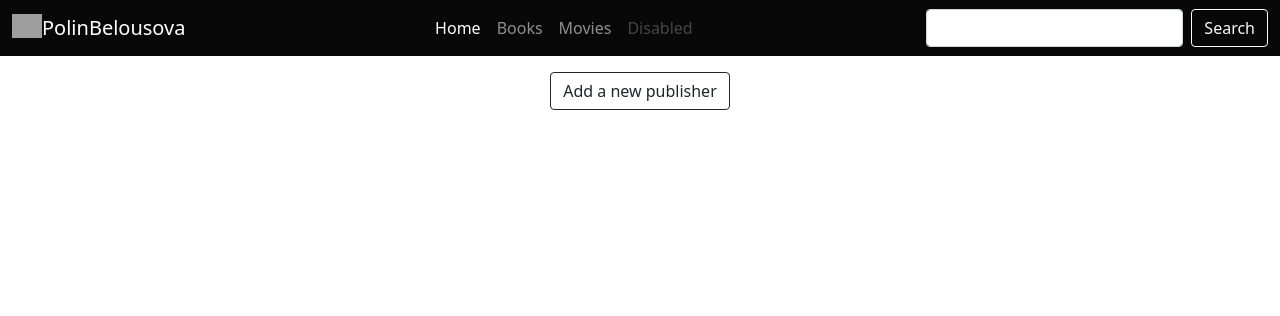
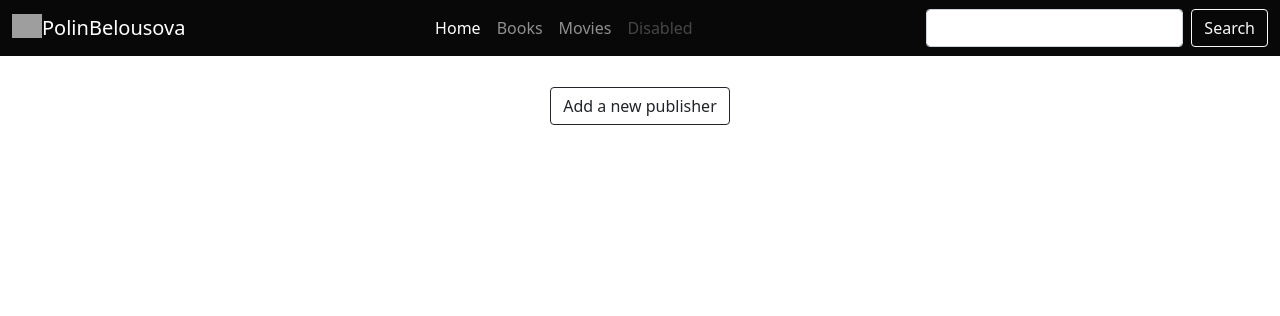
Before and after one commit to melission/reviewMe, a Django app: page /books/ in a window 1280 px wide. Shown: the top 316 px of the page. Run offline with Django 3.2, Linux system fonts and the light colour scheme; data that the repository does not hold is empty; parts of the project's set-up code (start-up, migrations or seed data) failed here and were passed over; grey boxes are pictures that could not be loaded.

Commit message:
change the location of the button that leeds to a form creating a new publisher [now in vertically centered and the height of the container is fixed].

```diff
--- a/reviews/templates/book_list.html
+++ b/reviews/templates/book_list.html
@@ -9,11 +9,11 @@
 <body>
 {% block content %}
     {{ context }}
-    <p></p>
-    <div class="d-flex justify-content-center">
+    <div class="d-flex flex-row justify-content-center flex-wrap" style="height: 100px">
+        <div class="d-flex align-items-center">
         <a href="/books/publishers/new" class="btn btn-outline-dark" type="submit">Add a new publisher</a>
+        </div>
     </div>
-    <p></p>
     <div class="row justify-content-center">
     {%  for book in book_list %}
         <div class="card mb-3" style="max-width: 540px; height: 300px">
```
